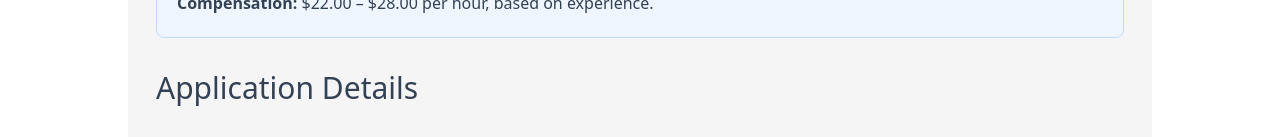
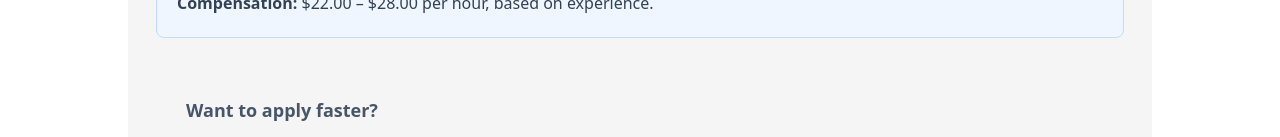
Before and after one commit to mega0247/New_Employee, a Next.js app: page / in a window 1280 px wide. Shown: the part 334-471 px from the top of the page. Built offline with nearby package versions, Linux system fonts and the light colour scheme.

Commit message:
Update ApplicationForm.jsx

```diff
--- a/components/ApplicationForm.jsx
+++ b/components/ApplicationForm.jsx
@@ -147,7 +147,7 @@ const ApplicationForm = () => {
     </p>
   </div>
 
-  <h1 className="text-3xl text-slate-700">Application Details</h1>
+  {/* <h1 className="text-3xl text-slate-700">Application Details</h1> */}
         <div className="border-2 border-[#f5f5f5] rounded-xl">
           <div className="px-7 py-6 max-md:px-0 max-md:py-0">
             <h1 className="font-bold text-lg text-slate-600 mb-5 max-md:mt-5">{`Want to apply faster?`}</h1>
```
